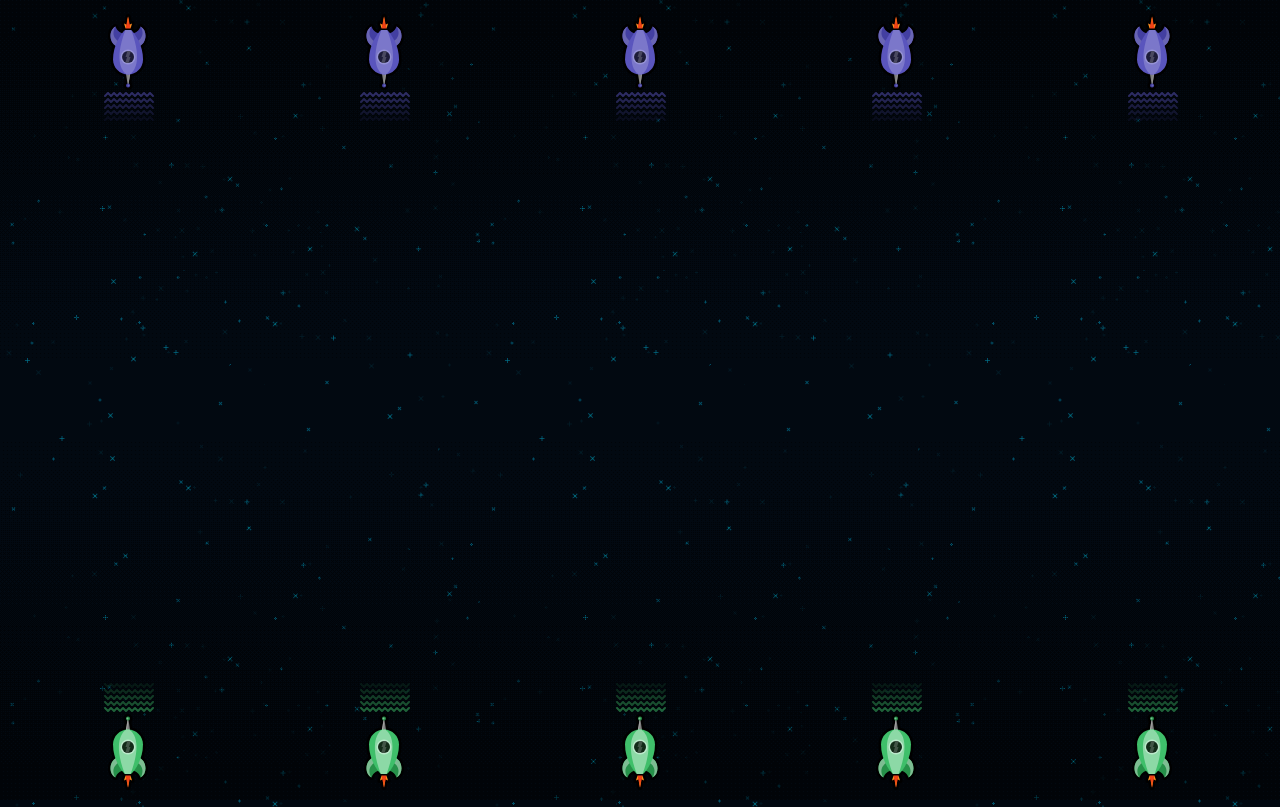
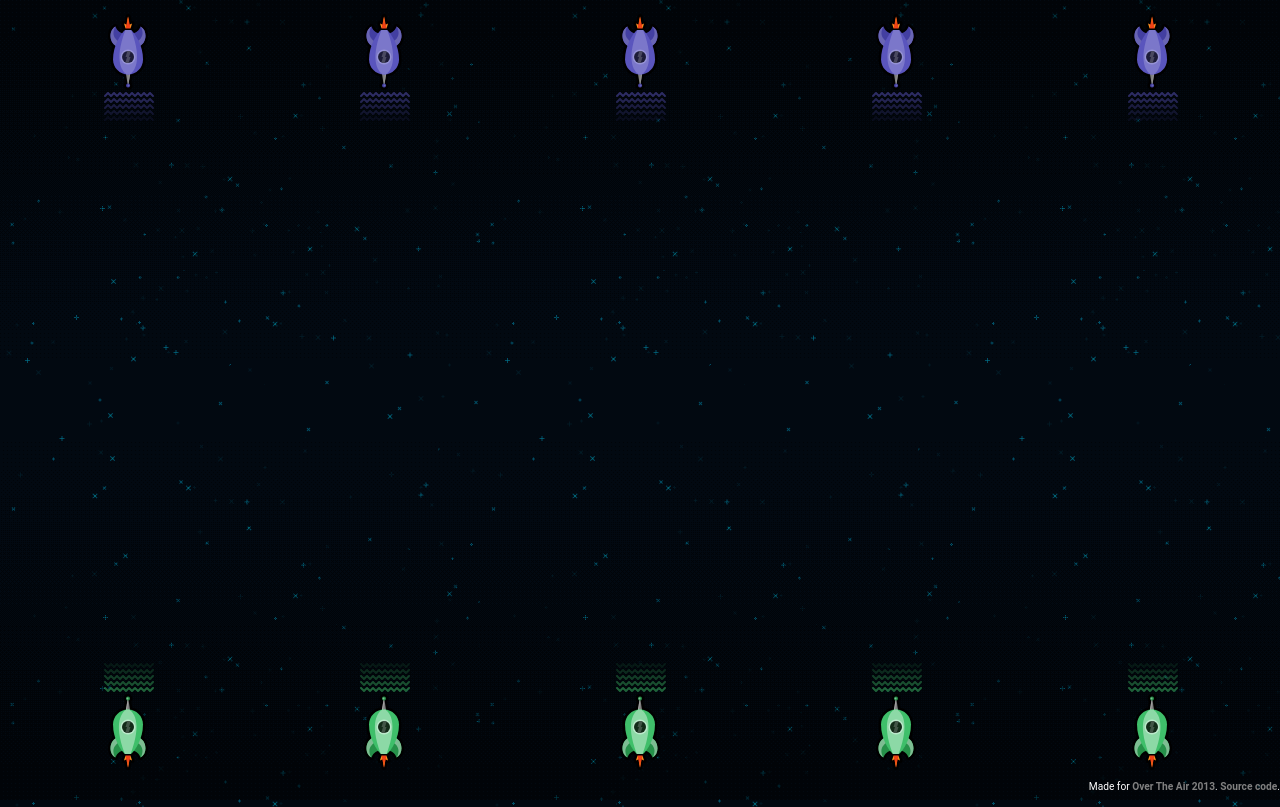
Before and after one commit to taktran/ttpp, a website: page app/public/index.html in a window 1280 px wide. Drawn offline with nearby package versions, Linux system fonts and the light colour scheme.

Commit message:
Add footer with extra details and title.

```diff
--- a/app/public/index.html
+++ b/app/public/index.html
@@ -7,7 +7,7 @@
   <head>
     <meta charset="utf-8">
     <meta http-equiv="X-UA-Compatible" content="IE=edge,chrome=1">
-    <title>ttpp</title>
+    <title>Tap Tap Pew Pew</title>
     <meta name="description" content="">
     <meta name="viewport" content="width=device-width, initial-scale=1.0 maximum-scale=1, user-scalable=no" />
 
@@ -29,6 +29,10 @@
     <div class="container">
       <div id="canvas"></div>
     </div> <!-- end .container -->
+
+    <footer>
+      <p>Made for <a href="http://overtheair.org/">Over The Air 2013</a>. <a href="https://github.com/taktran/ttpp">Source code</a>.</p>
+    </footer>
 
     <script type="text/template" id="game-over-template">
       <div class="game-over-container">
--- a/app/views/sass/_footer.scss
+++ b/app/views/sass/_footer.scss
@@ -1,3 +1,21 @@
 //===============================================================================
 // FOOTER
 //===============================================================================
+
+footer {
+  color: white;
+  position: fixed;
+  bottom: 0;
+  right: 0;
+  z-index: 100;
+  font-size: 0.6em;
+
+  a {
+    color: gray;
+    text-decoration: none;
+
+    &:hover {
+      color: white;
+    }
+  }
+}
--- a/app/views/sass/styles.scss
+++ b/app/views/sass/styles.scss
@@ -206,7 +206,7 @@ body{
 }
 
 .p2-ships{
-  bottom: 0;
+  bottom: 20px;
 }
 
 .intro{
```
Also changed, not shown: app/public/css/styles.css.
